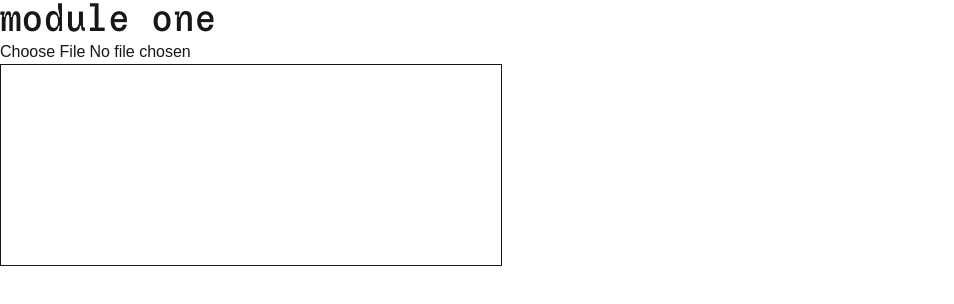
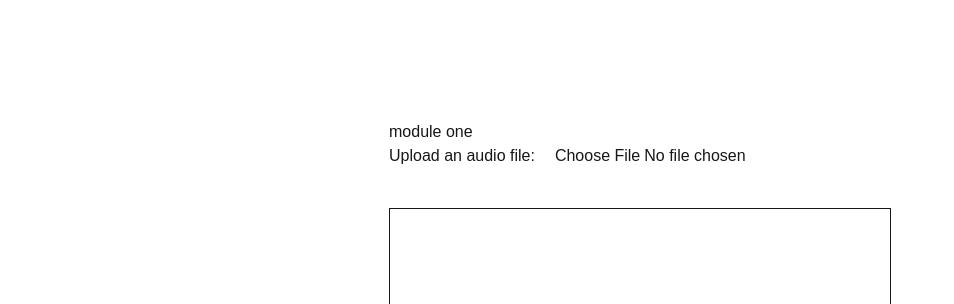
Before and after one commit to jefftbyrd/pEEp, a Next.js app: page /moduleOne in a window 1280 px wide. Shown: the top 304 px of the page, without its empty margins (0-954 px from the left). Built offline with nearby package versions, Linux system fonts and the light colour scheme.

Commit message:
update module one

```diff
--- a/app/moduleOne/page.jsx
+++ b/app/moduleOne/page.jsx
@@ -3,12 +3,12 @@ import { useRef, useState } from 'react';
 
 let animationController;
 
-export default function App() {
-  const [file, setFile] = useState(null);
+export default function moduleOne() {
+  const [file, setFile] = useState(null); // holds the file
   const canvasRef = useRef();
   const audioRef = useRef();
   const source = useRef();
-  const analyzer = useRef();
+  const analyzer = useRef(); // the analyzer node
 
   const handleAudioPlay = () => {
     let audioContext = new AudioContext();
@@ -51,22 +51,32 @@ export default function App() {
   };
 
   return (
-    <div className="">
-      <h1 className="text-4xl font-sligoil">module one</h1>
-      <div>
-        <input
-          type="file"
-          onChange={({ target: { files } }) => files[0] && setFile(files[0])}
-        />
+    <div className="w-fit mx-auto mt-30">
+      <h1 className="">module one</h1>
+      <div className="">
+        <div className="flex gap-5">
+          <label className="">Upload an audio file:</label>
+          <input
+            type="file"
+            id="fileInput"
+            onChange={({ target: { files } }) => files[0] && setFile(files[0])}
+          />
+        </div>
         {file && (
           <audio
             ref={audioRef}
             onPlay={handleAudioPlay}
             src={window.URL.createObjectURL(file)}
             controls
+            className="my-5"
           />
         )}
-        <canvas ref={canvasRef} width={500} height={200} className="border-1" />
+        <canvas
+          ref={canvasRef}
+          width={500}
+          height={200}
+          className="border-1 mt-10"
+        />
       </div>
     </div>
   );
```
